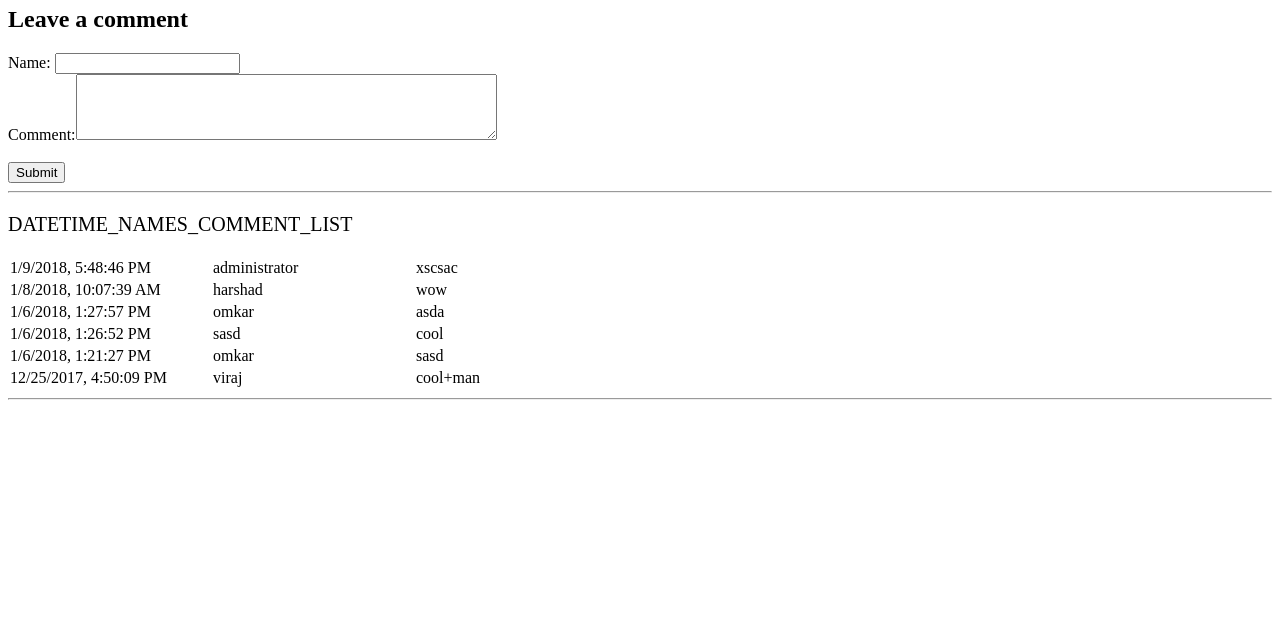
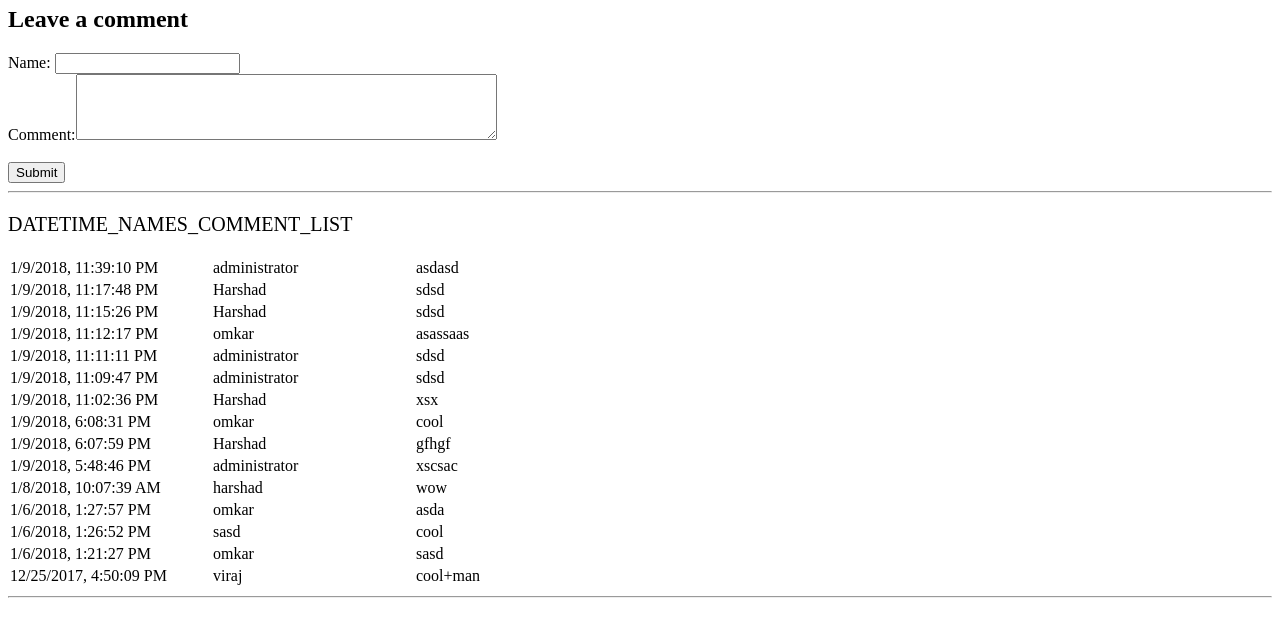
Before and after one commit to STEP-tw/flowercatalog-harshad521, a plain HTML site: page public/guestBook.html in a window 1280 px wide. Shown: the part 168-800 px from the top of the page. Drawn offline with Linux system fonts and the light colour scheme.

Commit message:
Required Structure of website implemented

```diff
--- a/public/guestBook.html
+++ b/public/guestBook.html
@@ -11,9 +11,9 @@
       <center>
         <h1 class="guestBook"><a  class="guestBook" href="/index.html"> << </a>Guest Book</h1>
       </center>
-      <h2>Leave a comment</h2>
+      <h2 id="commentForm">Leave a comment</h2>
       <div class="comments">
-        <form id="frm1"  action="/storeData" method="POST">
+        <form id="frm1"  action="/storeData" method="POST" id="commentForm">
           Name: <input type="text" name="name" required><br>
           Comment:<textarea name="comment" rows="4" cols="50" required></textarea >
           <br><br>
--- a/public/js/guestBook.js
+++ b/public/js/guestBook.js
@@ -1,6 +1,4 @@
 const generateTable = function() {
-  console.log(data);
-  console.log("hi");
   var table = document.getElementById("commentsTable");
   data.map(function(element,index){
     let row = table.insertRow(index);
--- a/public/js/guestBookDatabase.js
+++ b/public/js/guestBookDatabase.js
@@ -1,4 +1,49 @@
 var data = [
+  {
+    "name": "administrator",
+    "comment": "asdasd",
+    "date": "1/9/2018, 11:39:10 PM"
+  },
+  {
+    "name": "Harshad",
+    "comment": "sdsd",
+    "date": "1/9/2018, 11:17:48 PM"
+  },
+  {
+    "name": "Harshad",
+    "comment": "sdsd",
+    "date": "1/9/2018, 11:15:26 PM"
+  },
+  {
+    "name": "omkar",
+    "comment": "asassaas",
+    "date": "1/9/2018, 11:12:17 PM"
+  },
+  {
+    "name": "administrator",
+    "comment": "sdsd",
+    "date": "1/9/2018, 11:11:11 PM"
+  },
+  {
+    "name": "administrator",
+    "comment": "sdsd",
+    "date": "1/9/2018, 11:09:47 PM"
+  },
+  {
+    "name": "Harshad",
+    "comment": "xsx",
+    "date": "1/9/2018, 11:02:36 PM"
+  },
+  {
+    "name": "omkar",
+    "comment": "cool",
+    "date": "1/9/2018, 6:08:31 PM"
+  },
+  {
+    "name": "Harshad",
+    "comment": "gfhgf",
+    "date": "1/9/2018, 6:07:59 PM"
+  },
   {
     "name": "administrator",
     "comment": "xscsac",
--- a/webapp.js
+++ b/webapp.js
@@ -7,8 +7,9 @@ const accumulate = (o,kv)=> {
   return o;
 };
 const parseBody = text=> text && text.split('&').map(toKeyValue).reduce(accumulate,{}) || {};
+
 let redirect = function(path){
-  //console.log(`redirecting to ${path}`);
+  console.log(`redirecting to ${path}`);
   this.statusCode = 302;
   this.setHeader('location',path);
   this.end();
```
Also changed, not shown: data/comments.json (+45 -0 lines), public/index.html (+2 -1 lines), server.js (+17 -7 lines), 1 other file.
